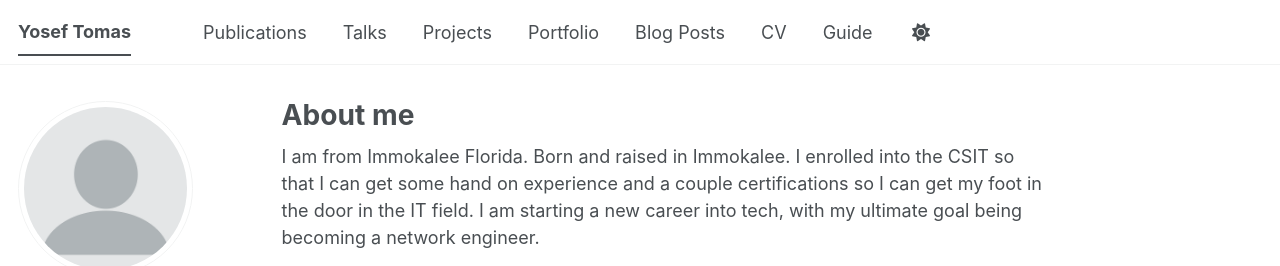
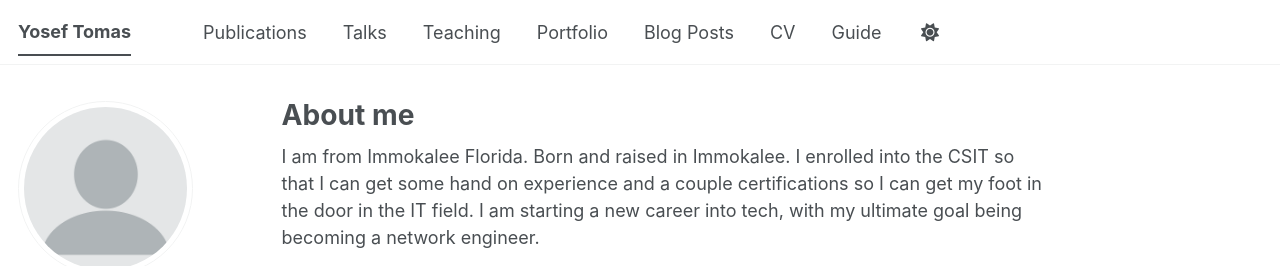
Before and after one commit to YT02-network/YT02-network.github.io, a Jekyll site: the page built from _pages/about.md, in a window 1280 px wide. Shown: the top 266 px of the page. Built offline with Jekyll 4.4.1, drawn with Linux system fonts in a browser that asks for light colours; some web fonts are replaced; a script bundle is joined from its source files by our own code; library files that are not in the unit come from our copies.

Commit message:
Update navigation.yml

```diff
--- a/_data/navigation.yml
+++ b/_data/navigation.yml
@@ -14,8 +14,8 @@ main:
   - title: "Talks"
     url: /talks/
 
-  - title: "Projects"
-    url: /projects/
+  - title: "Teaching"
+    url: /teaching/
 
   - title: "Portfolio"
     url: /portfolio/
```
